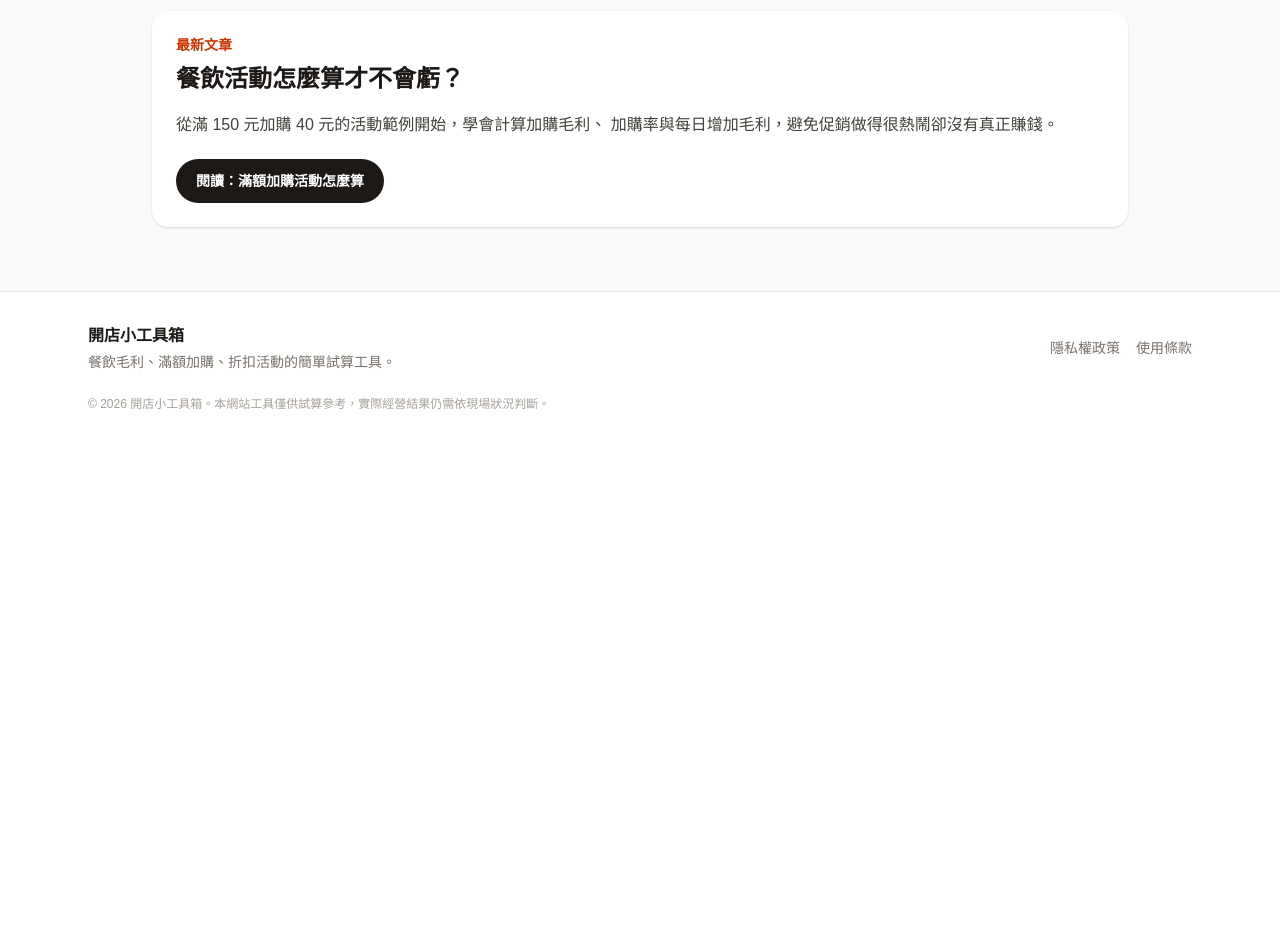
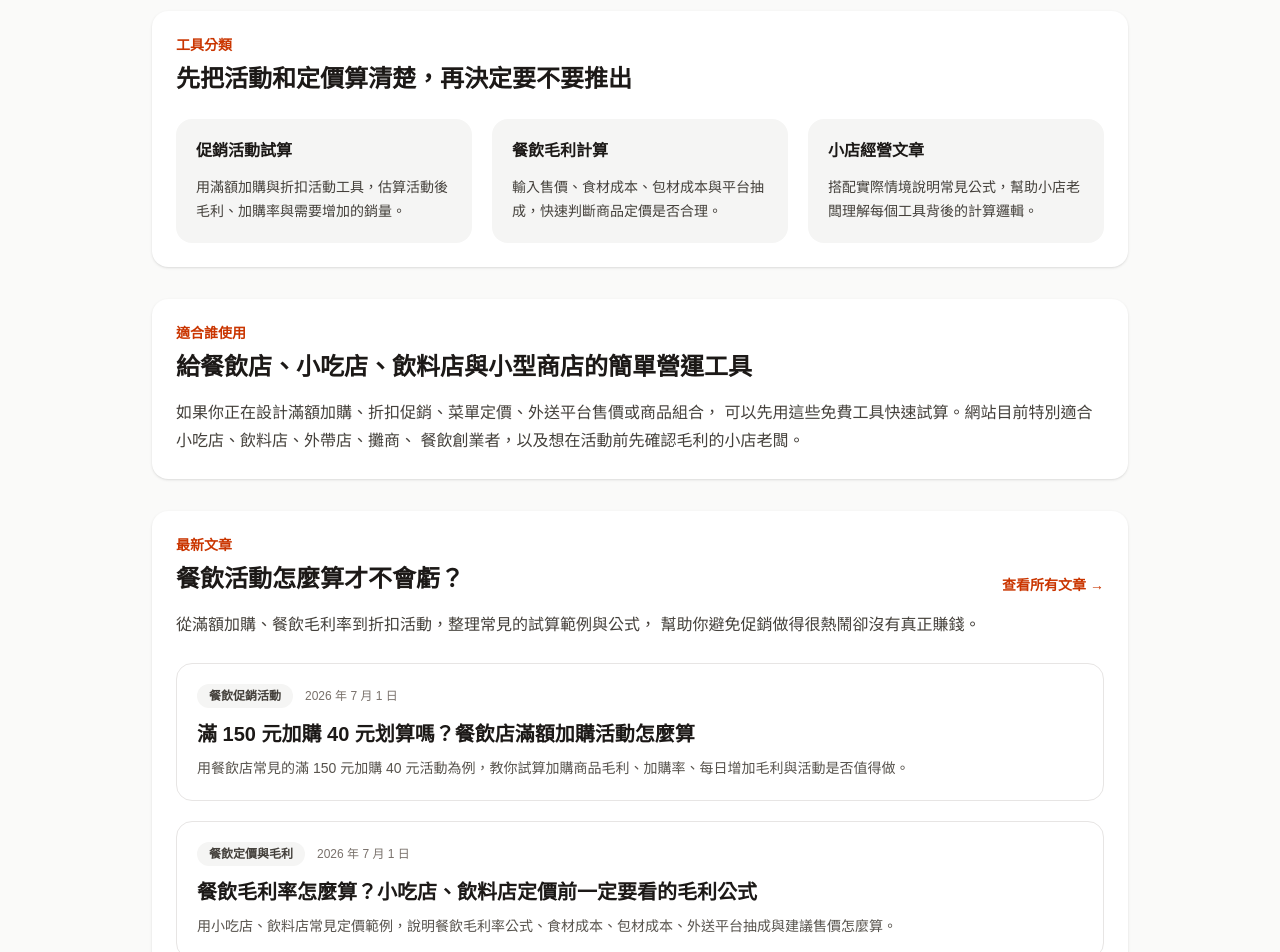
Before and after one commit to kenshaka/store-toolbox, a Next.js app: page / in a window 1280 px wide. Shown: the part 720-1672 px from the top of the page. Before the commit the page ends 1164 px from the top, so only its background shows below. Built offline with nearby package versions, Linux system fonts and the light colour scheme.

Commit message:
Add files via upload

```diff
--- a/app/page.tsx
+++ b/app/page.tsx
@@ -1,5 +1,9 @@
 import Link from "next/link";
+import { posts } from "@/lib/posts";
+
 export default function Home() {
+  const latestPosts = posts.slice(0, 3);
+
   return (
     <main className="bg-stone-50 text-stone-900">
       <section className="mx-auto max-w-5xl px-6 py-16">
@@ -55,25 +59,110 @@ export default function Home() {
             開店小工具箱會把常見的促銷活動變成簡單的計算器，讓你在推出活動前先有基本判斷。
           </p>
         </div>
+
         <section className="mt-8 rounded-2xl bg-white p-6 shadow-sm">
           <p className="text-sm font-semibold text-orange-700">
-            最新文章
+            工具分類
           </p>
           <h2 className="mt-2 text-2xl font-bold">
-            餐飲活動怎麼算才不會虧？
+            先把活動和定價算清楚，再決定要不要推出
+          </h2>
+
+          <div className="mt-6 grid gap-5 md:grid-cols-3">
+            <div className="rounded-2xl bg-stone-100 p-5">
+              <h3 className="font-bold">促銷活動試算</h3>
+              <p className="mt-3 text-sm leading-6 text-stone-700">
+                用滿額加購與折扣活動工具，估算活動後毛利、加購率與需要增加的銷量。
+              </p>
+            </div>
+
+            <div className="rounded-2xl bg-stone-100 p-5">
+              <h3 className="font-bold">餐飲毛利計算</h3>
+              <p className="mt-3 text-sm leading-6 text-stone-700">
+                輸入售價、食材成本、包材成本與平台抽成，快速判斷商品定價是否合理。
+              </p>
+            </div>
+
+            <div className="rounded-2xl bg-stone-100 p-5">
+              <h3 className="font-bold">小店經營文章</h3>
+              <p className="mt-3 text-sm leading-6 text-stone-700">
+                搭配實際情境說明常見公式，幫助小店老闆理解每個工具背後的計算邏輯。
+              </p>
+            </div>
+          </div>
+        </section>
+
+        <section className="mt-8 rounded-2xl bg-white p-6 shadow-sm">
+          <p className="text-sm font-semibold text-orange-700">
+            適合誰使用
+          </p>
+          <h2 className="mt-2 text-2xl font-bold">
+            給餐飲店、小吃店、飲料店與小型商店的簡單營運工具
           </h2>
 
           <p className="mt-4 leading-7 text-stone-700">
-            從滿 150 元加購 40 元的活動範例開始，學會計算加購毛利、
-            加購率與每日增加毛利，避免促銷做得很熱鬧卻沒有真正賺錢。
+            如果你正在設計滿額加購、折扣促銷、菜單定價、外送平台售價或商品組合，
+            可以先用這些免費工具快速試算。網站目前特別適合小吃店、飲料店、外帶店、攤商、
+            餐飲創業者，以及想在活動前先確認毛利的小店老闆。
+          </p>
+        </section>
+
+        <section className="mt-8 rounded-2xl bg-white p-6 shadow-sm">
+          <div className="flex flex-col gap-3 sm:flex-row sm:items-end sm:justify-between">
+            <div>
+              <p className="text-sm font-semibold text-orange-700">
+                最新文章
+              </p>
+              <h2 className="mt-2 text-2xl font-bold">
+                餐飲活動怎麼算才不會虧？
+              </h2>
+            </div>
+
+            <Link
+              href="/blog"
+              className="text-sm font-bold text-orange-700 hover:underline"
+            >
+              查看所有文章 →
+            </Link>
+          </div>
+
+          <p className="mt-4 leading-7 text-stone-700">
+            從滿額加購、餐飲毛利率到折扣活動，整理常見的試算範例與公式，
+            幫助你避免促銷做得很熱鬧卻沒有真正賺錢。
           </p>
 
-          <Link
-            href="/blog/add-on-promotion-example"
-            className="mt-5 inline-flex rounded-full bg-stone-900 px-5 py-3 text-sm font-bold text-white transition hover:bg-orange-700"
-          >
-            閱讀：滿額加購活動怎麼算
-          </Link>
+          <div className="mt-6 grid gap-5">
+            {latestPosts.map((post) => (
+              <Link
+                key={post.slug}
+                href={`/blog/${post.slug}`}
+                className="rounded-2xl border border-stone-200 p-5 transition hover:border-orange-200 hover:bg-orange-50"
+              >
+                <div className="flex flex-wrap items-center gap-3 text-xs text-stone-500">
+                  <span className="rounded-full bg-stone-100 px-3 py-1 font-semibold text-stone-700">
+                    {post.category}
+                  </span>
+                  <span>{post.date}</span>
+                </div>
+
+                <h3 className="mt-3 text-xl font-bold text-stone-900">
+                  {post.title}
+                </h3>
+                <p className="mt-2 text-sm leading-6 text-stone-600">
+                  {post.description}
+                </p>
+              </Link>
+            ))}
+          </div>
+        </section>
+
+        <section className="mt-8 rounded-2xl bg-stone-900 p-6 text-white shadow-sm">
+          <h2 className="text-2xl font-bold">使用前提醒</h2>
+          <p className="mt-4 leading-7 text-stone-300">
+            本站工具適合用來做活動前的初步試算，實際經營仍需考慮人事、租金、水電、
+            原物料波動、平台抽成、備料損耗與現場執行狀況。建議把試算結果當作決策參考，
+            再搭配實際銷售紀錄調整活動方案。
+          </p>
         </section>
       </section>
     </main>
```
